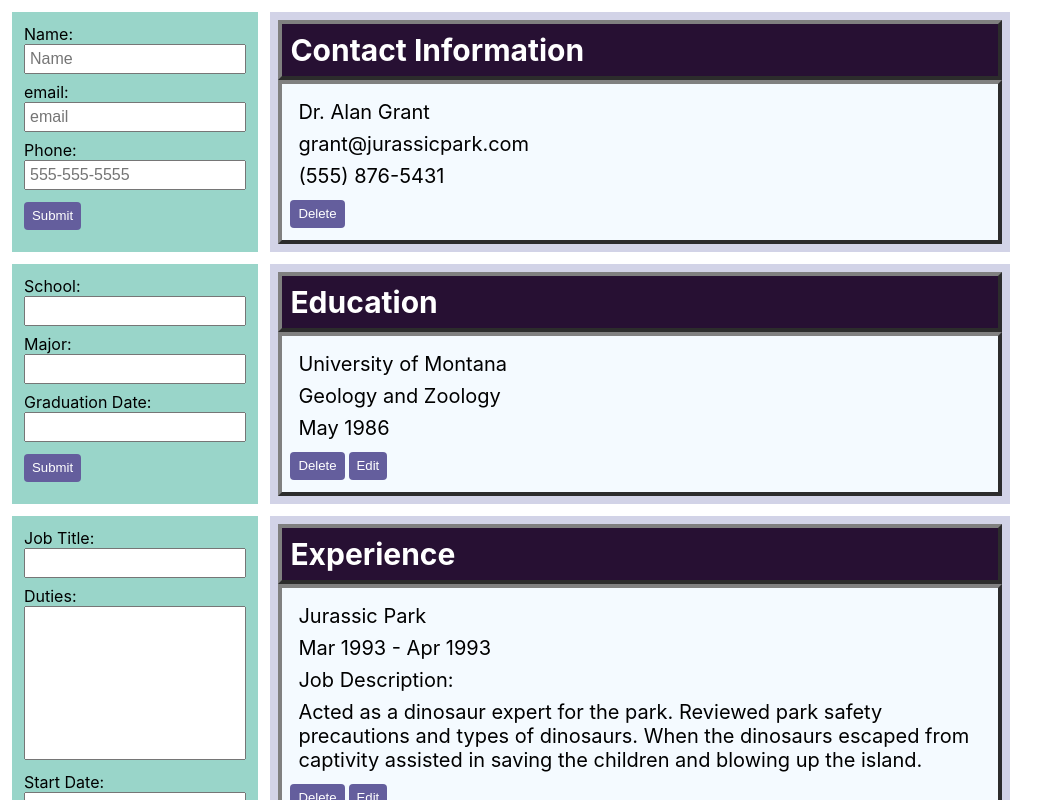
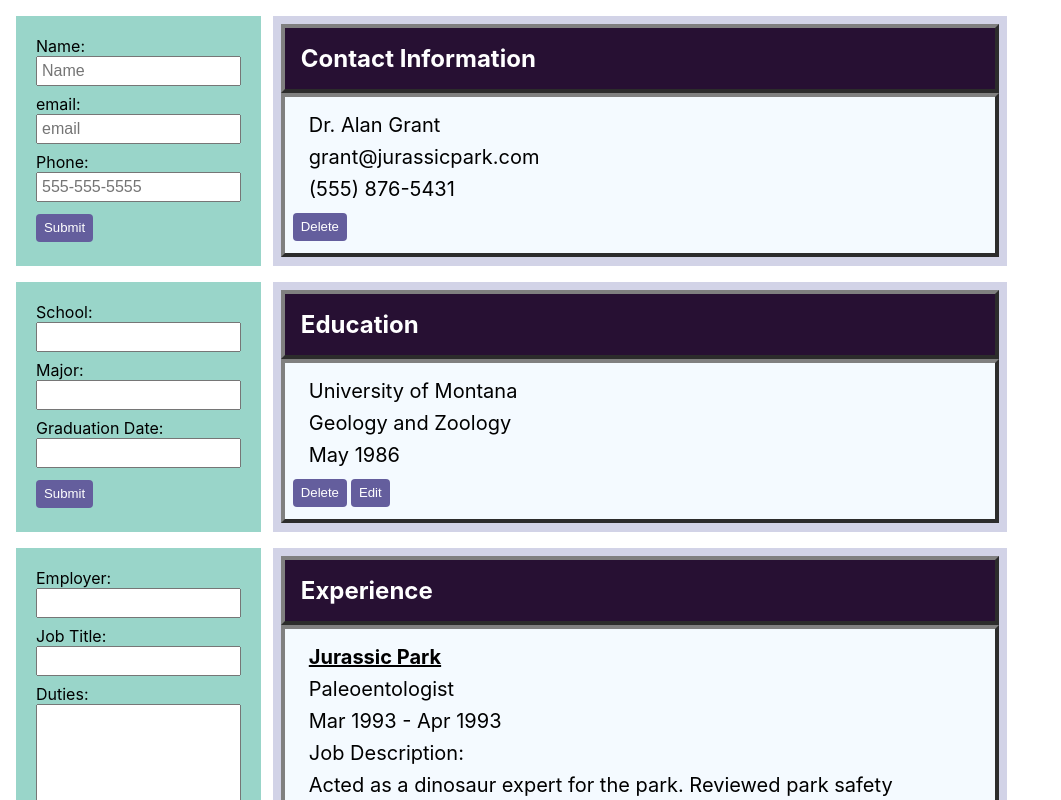
Before and after one commit to SempleGit/cv-project, a React (Create React App) app: page / in a window 1280 px wide. Shown: the top 800 px of the page, without its empty margins (0-1061 px from the left). Built offline with nearby package versions, Linux system fonts and the light colour scheme.

Commit message:
fixed some styling

```diff
--- a/src/App.css
+++ b/src/App.css
@@ -10,14 +10,18 @@
   box-sizing: inherit;
 }
 
-p, ul, li {
-  margin: .5rem;
+h4, p, ul, li {
+  margin: .5rem 1rem;
+}
+
+.employer {
+  text-decoration: underline;
 }
 
 .App {
   display: grid;
-  gap: .75rem;
-  padding: .75rem;
+  gap: 1rem;
+  padding: 1rem;
 }
 
 .section-wrapper {
@@ -30,15 +34,16 @@
   color: white;
   background-color: #271033;
   border: gray 4px outset;
+  font-size: 1.5rem;
   margin: 0;
-  padding: .5rem;
+  padding: 1rem;
 }
 
 .general-form, .education-form, .experience-form {
   align-content: flex-start;
   background-color: #99D5C9;
   display: grid;
-  padding: .5rem;;
+  padding: 1rem;;
 }
 
 .general-display {
--- a/src/components/Experience/DisplayExperience.js
+++ b/src/components/Experience/DisplayExperience.js
@@ -2,8 +2,9 @@
 
 const DisplayExperience = (props) => {
 
-  const experienceList = props.formData.map(({jobTitle, duties, startDate, endDate, id}) => (
+  const experienceList = props.formData.map(({employer, jobTitle, duties, startDate, endDate, id}) => (
         <div className="item-display" key={id}>
+            <h4 className="employer">{employer}</h4>
             <p>{jobTitle}</p>
             <p>{startDate} - {endDate}</p>
             <p>Job Description:</p>
--- a/src/components/Experience/ExperienceInputs.js
+++ b/src/components/Experience/ExperienceInputs.js
@@ -1,9 +1,12 @@
 import React from 'react';
 
 const ExperienceInputs = (props) => {
-  const { onChange, onSubmit, parameters: { jobTitle, duties, startDate, endDate } } = props;
+  const { onChange, onSubmit, parameters: { employer, jobTitle, duties, startDate, endDate } } = props;
   return (
           <form className="experience-form" onSubmit={onSubmit}>
+            <label>Employer:
+              <input type="text" name="employer" onChange={onChange} value={employer}></input>
+            </label>
             <label>Job Title:
               <input type="text" name="jobTitle" onChange={onChange} value={jobTitle}></input>
             </label>
--- a/src/components/Experience/ExperienceSection.js
+++ b/src/components/Experience/ExperienceSection.js
@@ -5,20 +5,23 @@
 
 const ExperienceSection = () => {
  const [state, setState] = useState({
+      employer: '',
       jobTitle: '',
       duties: '',
       startDate: '',
       endDate: '',
       id: '',
       formData: [{
-        jobTitle: 'Jurassic Park',
+        employer: 'Jurassic Park',
+        jobTitle: 'Paleoentologist',
         duties: `Acted as a dinosaur expert for the park. Reviewed park safety precautions and types of dinosaurs. When the dinosaurs escaped from captivity assisted in saving the children and blowing up the island.`,
         startDate: 'Mar 1993',
         endDate: 'Apr 1993',
         id: 'default1',
       },
       {
-        jobTitle: 'Jurassic Park II',
+        employer: 'Jurassic Park II',
+        jobTitle: 'Paleoentologist',
         duties: `Without any other paleoentologists available, was taken as a captive dinosaur expert. Main functions include searching for some lost hiker named Eric, who elected to go hiking on a dinosaur infested island.`,
         startDate: 'July 1995',
         endDate: 'Aug 1995',
@@ -43,16 +46,17 @@
 
   const handleSubmit = (e) => {
     e.preventDefault();
-    setState( ({jobTitle, duties, startDate, endDate, formData, id}) => {
+    setState( ({employer, jobTitle, duties, startDate, endDate, formData, id}) => {
       let copyForm = [...formData];
       const index = formData.findIndex( data => data.id === id);
       if (index > -1) {
-        copyForm.splice(index, 1, {jobTitle, duties, startDate, endDate, id});
+        copyForm.splice(index, 1, {employer, duties, startDate, endDate, id});
       } else {
-        copyForm = copyForm.concat({jobTitle, duties, startDate, endDate, id: uniqid()});
+        copyForm = copyForm.concat({employer, duties, startDate, endDate, id: uniqid()});
       }
 
       return {
+        employer: '',
         jobTitle: '',
         duties: '',
         startDate: '',
```
Also changed, not shown: 1 other file (tests, documents, lock files or other folders).
